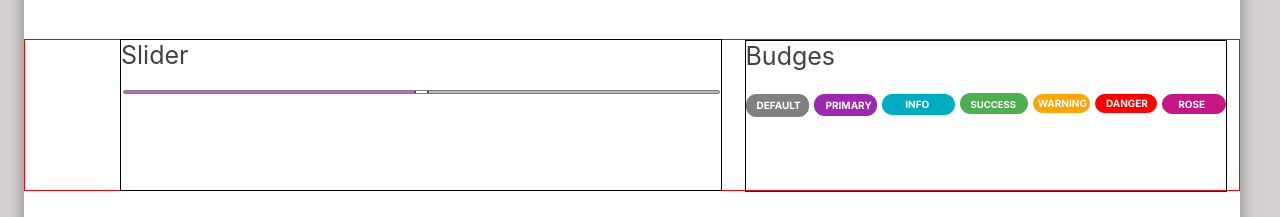
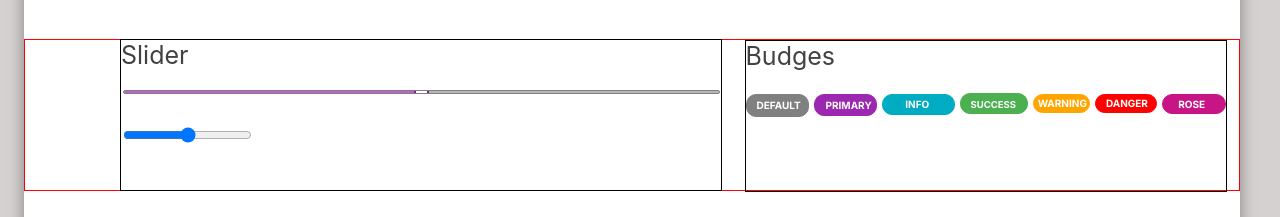
Before and after one commit to luckkalpna/nextjs_material-kit, a React (Create React App) app in the folder nextjs_material-kit/: page / in a window 1280 px wide. Shown: the part 1900-2117 px from the top of the page. Built offline with nearby package versions, Linux system fonts and the light colour scheme; a web font is replaced by a local one.

Commit message:
add a multirange slider

```diff
--- a/nextjs_material-kit/src/App.css
+++ b/nextjs_material-kit/src/App.css
@@ -890,6 +890,10 @@ input:checked + .slidert:before {
   border-radius: 100%;
   background-color: white;
   box-shadow: -407px 0 0 400px #c35ed4;
+}
+
+.range-2{
+  margin-top: 2em;
 }
 
 /* ------------------ BUDGES ------------------ */
--- a/nextjs_material-kit/src/App.js
+++ b/nextjs_material-kit/src/App.js
@@ -287,7 +287,8 @@ function App() {
               <div className="slidercontainer">
               Slider <br />
               <form action="">
-              <input type="range" className="range" min="0" max="100"/>
+              <input type="range" className="range" min="0" max="100"/> <br />
+              <input type="range" className="range-2" min="0" max="100" />
               </form>
               </div>
             </div>
```
